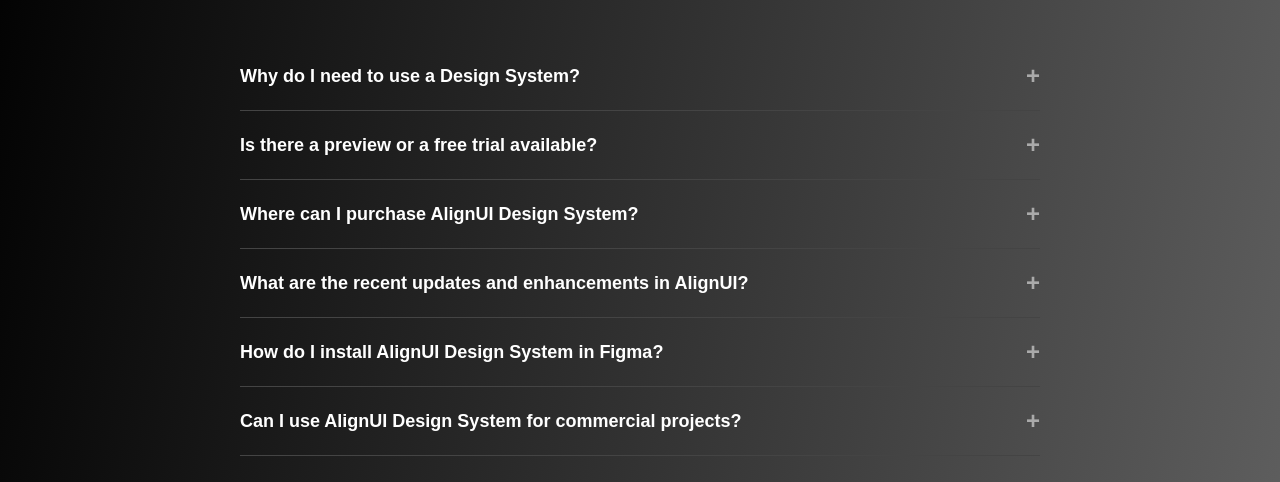
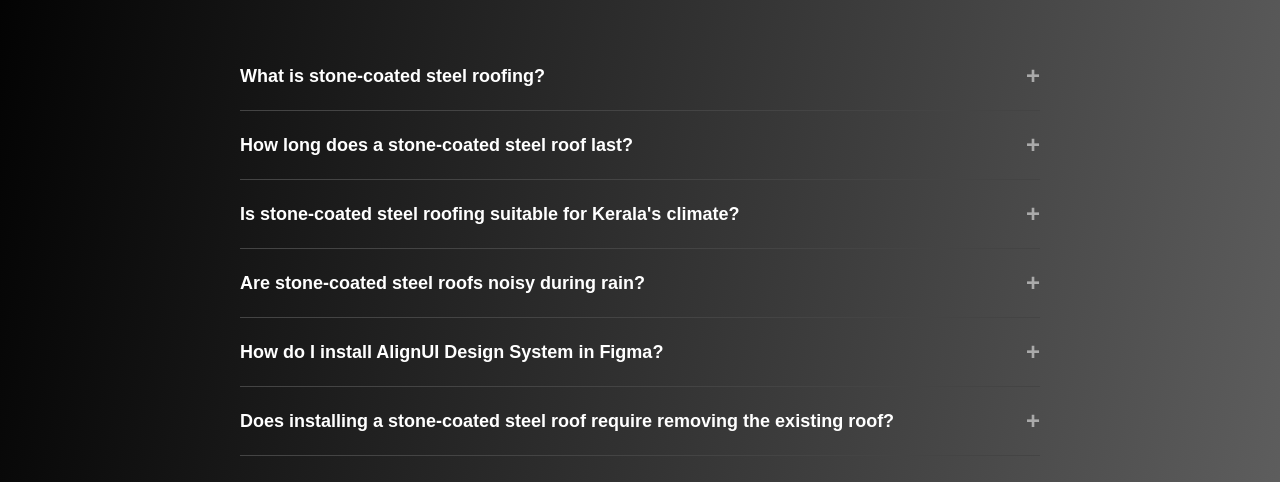
Before and after one commit to StonxRoofing/StonxRoofing, a React (Vite) app: page /faq in a window 1280 px wide. Shown: the part 253-735 px from the top of the page. Built offline with nearby package versions, Linux system fonts and the light colour scheme; no server answers; the database is empty.

Commit message:
Update FAQPage.jsx

```diff
--- a/src/pages/FAQPage.jsx
+++ b/src/pages/FAQPage.jsx
@@ -4,28 +4,28 @@
 
 const faqs = [
   {
-    question: "Why do I need to use a Design System?",
-    answer: "A design system ensures consistency across your project, improves collaboration between designers and developers, and speeds up the development process by providing reusable components and guidelines."
+    question: "What is stone-coated steel roofing?",
+    answer: "Stone-coated steel roofing combines the durability of metal with the aesthetic appeal of traditional roofing materials."
   },
   {
-    question: "Is there a preview or a free trial available?",
-    answer: "Yes, many design systems offer a preview or free trial. For StoneX Roofing Solutions, you can contact us to schedule a demo or request a sample product for evaluation."
+    question: "How long does a stone-coated steel roof last?",
+    answer: "These roofs are renowned for their longevity, typically lasting between 40 to 70 years with proper maintenance."
   },
   {
-    question: "Where can I purchase AlignUI Design System?",
-    answer: "The AlignUI Design System is not directly related to StoneX. However, for StoneX products, you can purchase directly through our website or contact our sales team for bulk orders."
+    question: "Is stone-coated steel roofing suitable for Kerala's climate?",
+    answer: "Absolutely. Kerala's tropical climate, characterized by heavy monsoons and high humidity, demands robust roofing solutions. Stone-coated steel roofs are designed to withstand extreme weather conditions, including heavy rainfall and strong winds, making them ideal for the region."
   },
   {
-    question: "What are the recent updates and enhancements in AlignUI?",
-    answer: "While AlignUI updates are not applicable to StoneX, we regularly enhance our roofing solutions. Recent updates include improved weather resistance and new color options for our panels."
+    question: "Are stone-coated steel roofs noisy during rain?",
+    answer: "Contrary to common misconceptions, stone-coated steel roofs are not noisy. The stone coating, combined with the roofing system's design, dampens sound, making them quieter than traditional metal roofs during rainfall."
   },
   {
     question: "How do I install AlignUI Design System in Figma?",
     answer: "AlignUI installation in Figma is not relevant to StoneX. However, to install StoneX roofing panels, consult our installation guide or contact our support team for professional assistance."
   },
   {
-    question: "Can I use AlignUI Design System for commercial projects?",
-    answer: "AlignUI is not a StoneX product. For StoneX roofing solutions, yes, our products are suitable for both residential and commercial projects. Contact us for more details."
+    question: "Does installing a stone-coated steel roof require removing the existing roof?",
+    answer: "Not necessarily. In many cases, stone-coated steel roofing can be installed directly over existing roofing materials, saving time and reducing installation costs. Roofing Force"
   }
 ];
 
```
